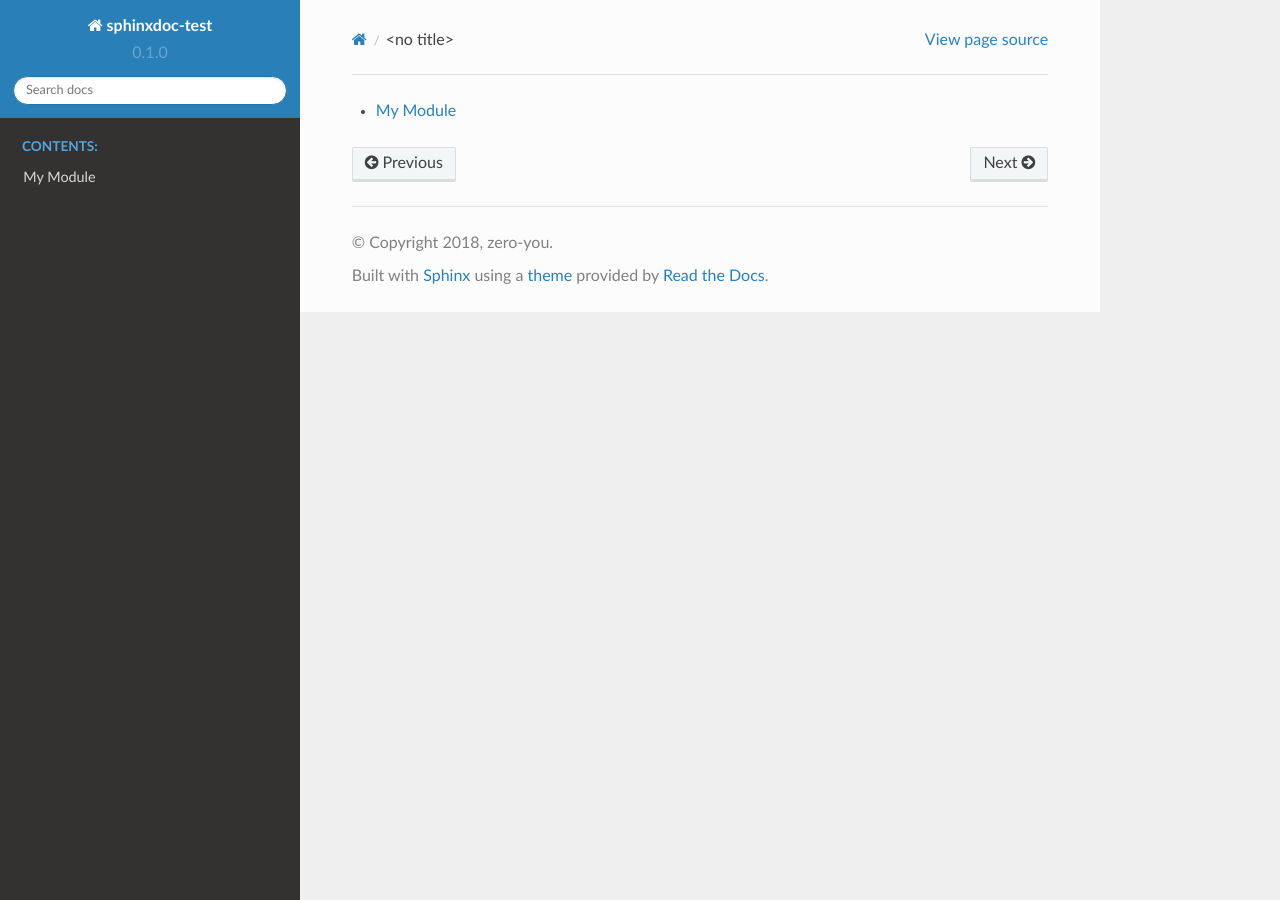
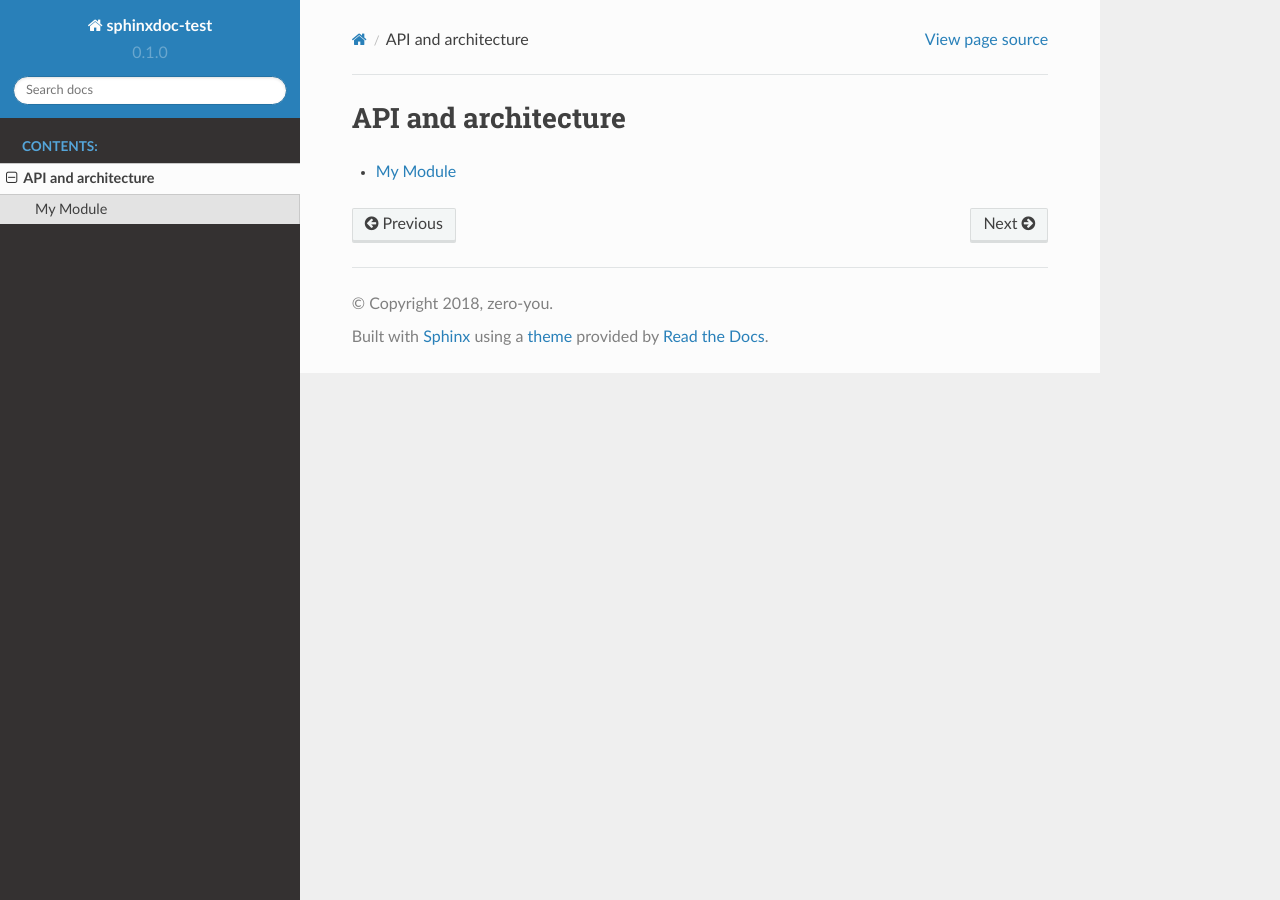
Before and after one commit to zero-you/sphinxdoc-test, a Sphinx documentation site: the page built from docs/source/apiAndArchitecture.rst, in a window 1280 px wide. Built offline with Sphinx 7.4.7 and the Read the Docs theme 2.0.0, drawn with Linux system fonts in a browser that asks for light colours.

```diff
--- a/docs/source/apiAndArchitecture.rst
+++ b/docs/source/apiAndArchitecture.rst
@@ -1,3 +1,8 @@
+.. _api:
+
+API and architecture
+====================
+
 .. toctree::
    :maxdepth: 1
 
--- a/docs/source/conf.py
+++ b/docs/source/conf.py
@@ -42,7 +42,14 @@ extensions = ['sphinx.ext.autodoc',
     'sphinx.ext.mathjax',
     'sphinx.ext.ifconfig',
     'sphinx.ext.viewcode',
+    'numpydoc',
+    'nbsphinx',
+    'IPython.sphinxext.ipython_console_highlighting',
     'sphinx.ext.githubpages']
+
+numpydoc_show_class_members = True
+numpydoc_show_inherited_class_members = True
+numpydoc_class_members_toctree = False
 
 # Add any paths that contain templates here, relative to this directory.
 templates_path = ['_templates']
```
Also changed, not shown: README.md (added, +3 -0 lines).
